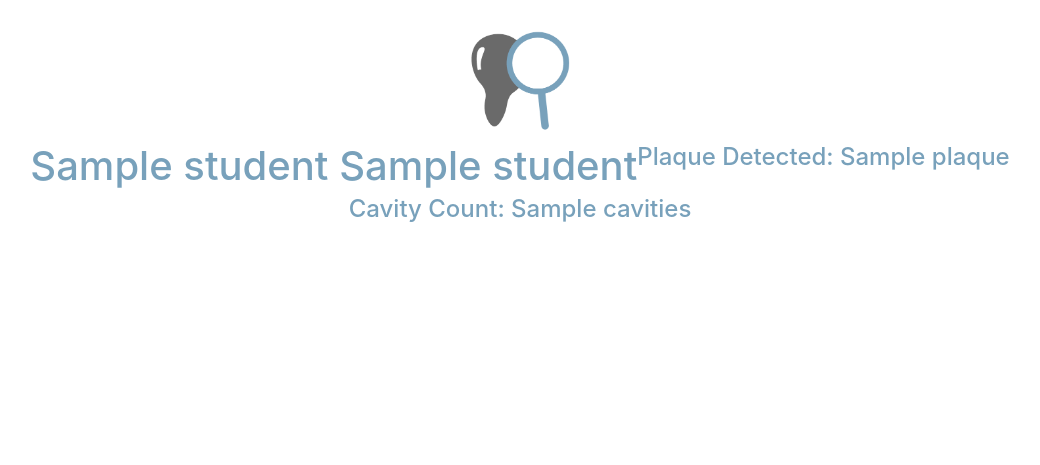
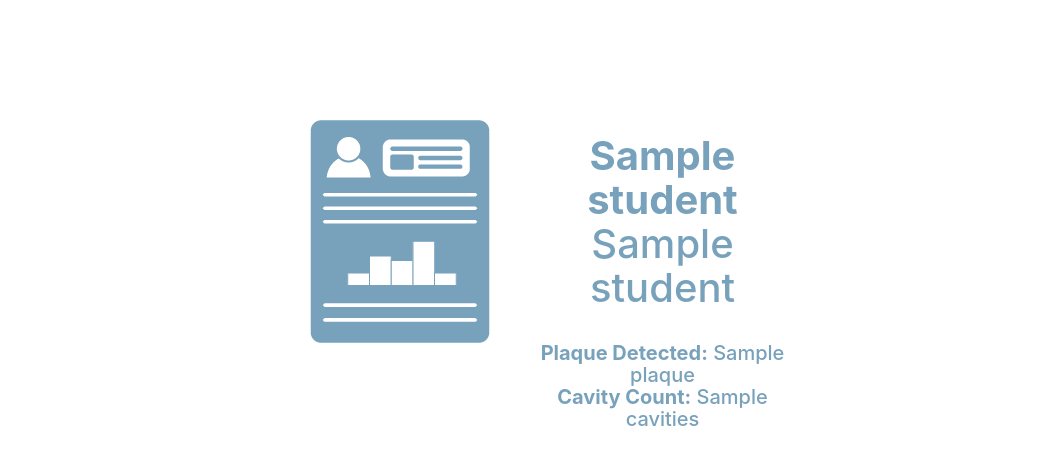
Before and after one commit to jessicatrac/4bi6capstone_website, a Flask app: template templates/assessment_details.html in a window 1280 px wide. Shown: the part 82-547 px from the top of the page, without its empty margins (120-1160 px from the left). Run offline with Flask 2, Linux system fonts and the light colour scheme; the template is opened without the code that fills it: most values are stand-ins (such as "Sample title", 1, 10 or a date in 2020); some libraries are stand-ins or nearby versions.

Commit message:
fix front-end of assessmental details page

```diff
--- a/templates/assessment_details.html
+++ b/templates/assessment_details.html
@@ -1,4 +1,4 @@
-{% extends "layout.html" %}
+{% extends "layout_nologo.html" %}
 
 {% block title %}
 DentAssist - View an Assessment
@@ -6,16 +6,28 @@ DentAssist - View an Assessment
 
 {% block body %}
 
+  <div class="col-3">
+    </div>
+  <div class="col-3">
+    <br />
+    <br />
+    <br />
+    <img src="{{ url_for('static', filename='view_assessment_blue.png') }}" height="300" width="300">
+  </div>
 
-<h1>{{student.student_first_name}} {{student.student_last_name}}</h1>
-<br>
-
-<h4>Plaque Detected: {{plaque}}</h4>
-<h4>Cavity Count: {{cavities}}</h4>
-
-<br>
-<br>
-
-
+  <div class="col-3">
+    <br />
+    <br />
+    <br />
+    <br />
+    <br />
+    <h1><span class="emphasis">{{student.student_first_name}}</span> {{student.student_last_name}}</h1>
+    <br />
+    <h5><span class="emphasis">Plaque Detected:</span> {{plaque}}<br />
+    <span class="emphasis">Cavity Count:</span> {{cavities}}</h5>
+    <br>
+  </div>
+  <div class="col-3">
+    </div>
 
 {% endblock %}
```
Also changed, not shown: static/view_assessment_blue.png (added), 2 other files.
